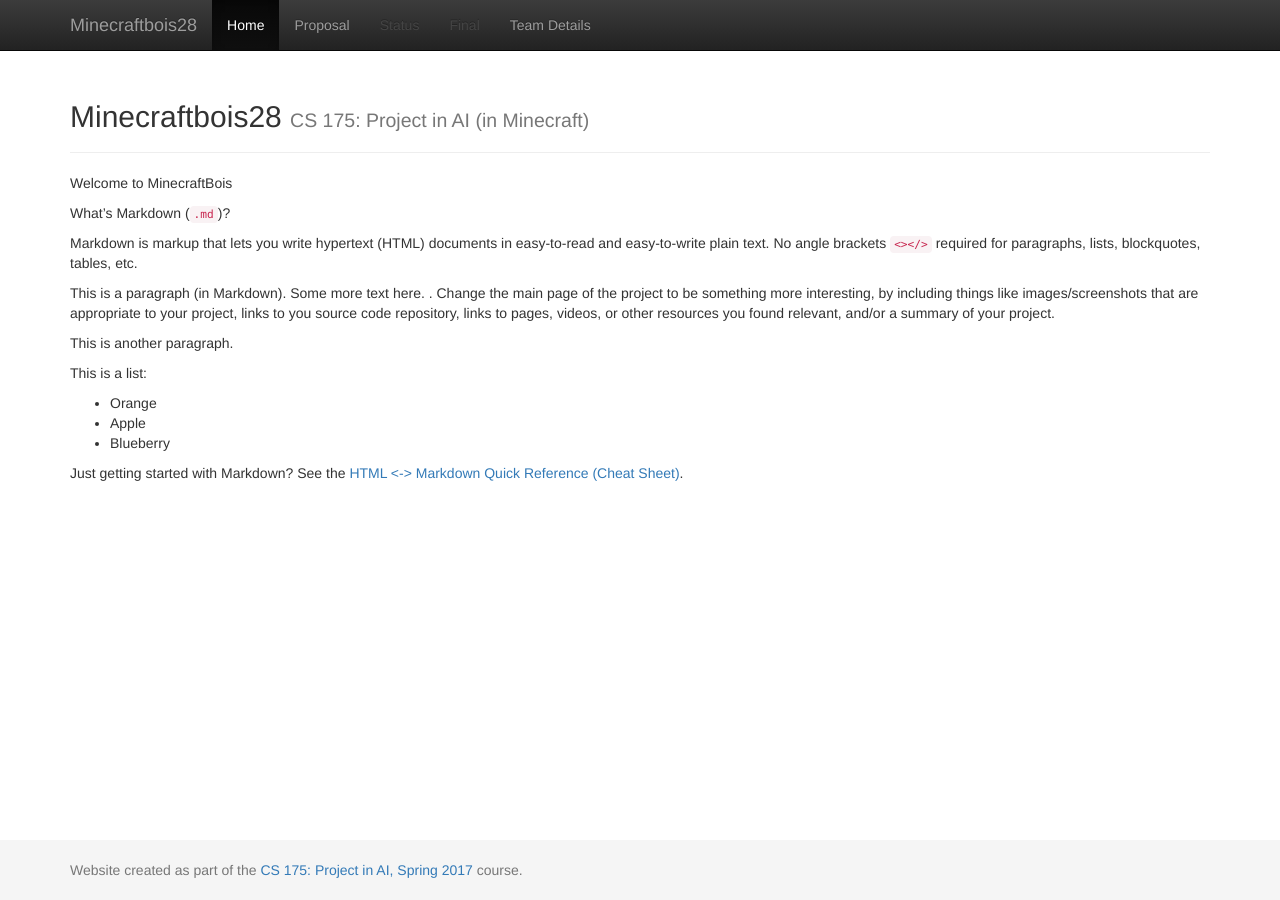
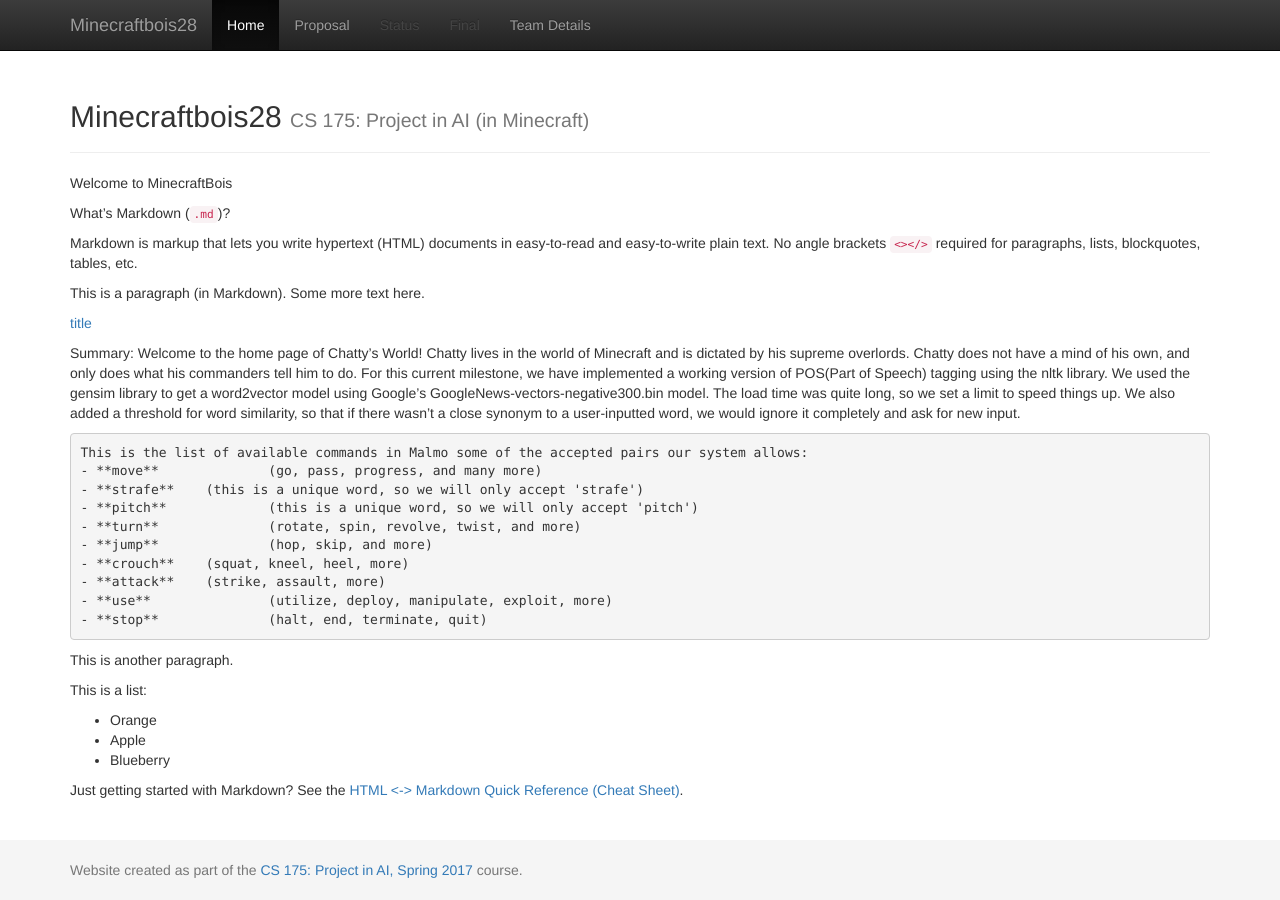
Before and after one commit to paulan94/Chattys-World, a Jekyll site: the page built from docs/index.md, in a window 1280 px wide. Built offline with Jekyll 4.4.1, drawn with Linux system fonts in a browser that asks for light colours.

Commit message:
some new stuff

```diff
--- a/docs/index.md
+++ b/docs/index.md
@@ -16,10 +16,23 @@ paragraphs, lists, blockquotes, tables, etc.
 
 This is a paragraph (in Markdown). Some more
 text here.
-. Change the main page of the project to be something more
-interesting, by including things like images/screenshots that are appropriate to your project, links to you
-source code repository, links to pages, videos, or other resources you found relevant, and/or a summary of
-your project.
+
+[title](https://github.com/paulan94/Minecraftbois28/blob/master/docs/index.md)
+
+Summary:
+	Welcome to the home page of Chatty's World! Chatty lives in the world of Minecraft and is dictated by his supreme overlords. Chatty does not have a mind of his own, and only does what his commanders tell him to do. For this current milestone, we have implemented a working version of POS(Part of Speech) tagging using the nltk library. We used the gensim library to get a word2vector model using Google's GoogleNews-vectors-negative300.bin model. The load time was quite long, so we set a limit to speed things up. We also added a threshold for word similarity, so that if there wasn't a close synonym to a user-inputted word, we would ignore it completely and ask for new input.
+
+	This is the list of available commands in Malmo some of the accepted pairs our system allows:
+	- **move**		(go, pass, progress, and many more)
+	- **strafe**	(this is a unique word, so we will only accept 'strafe')
+	- **pitch**		(this is a unique word, so we will only accept 'pitch')
+	- **turn**		(rotate, spin, revolve, twist, and more)
+	- **jump**		(hop, skip, and more)
+	- **crouch**	(squat, kneel, heel, more)
+	- **attack**	(strike, assault, more)
+	- **use** 		(utilize, deploy, manipulate, exploit, more)
+	- **stop**		(halt, end, terminate, quit)
+
 
 This is another paragraph.
 
```
